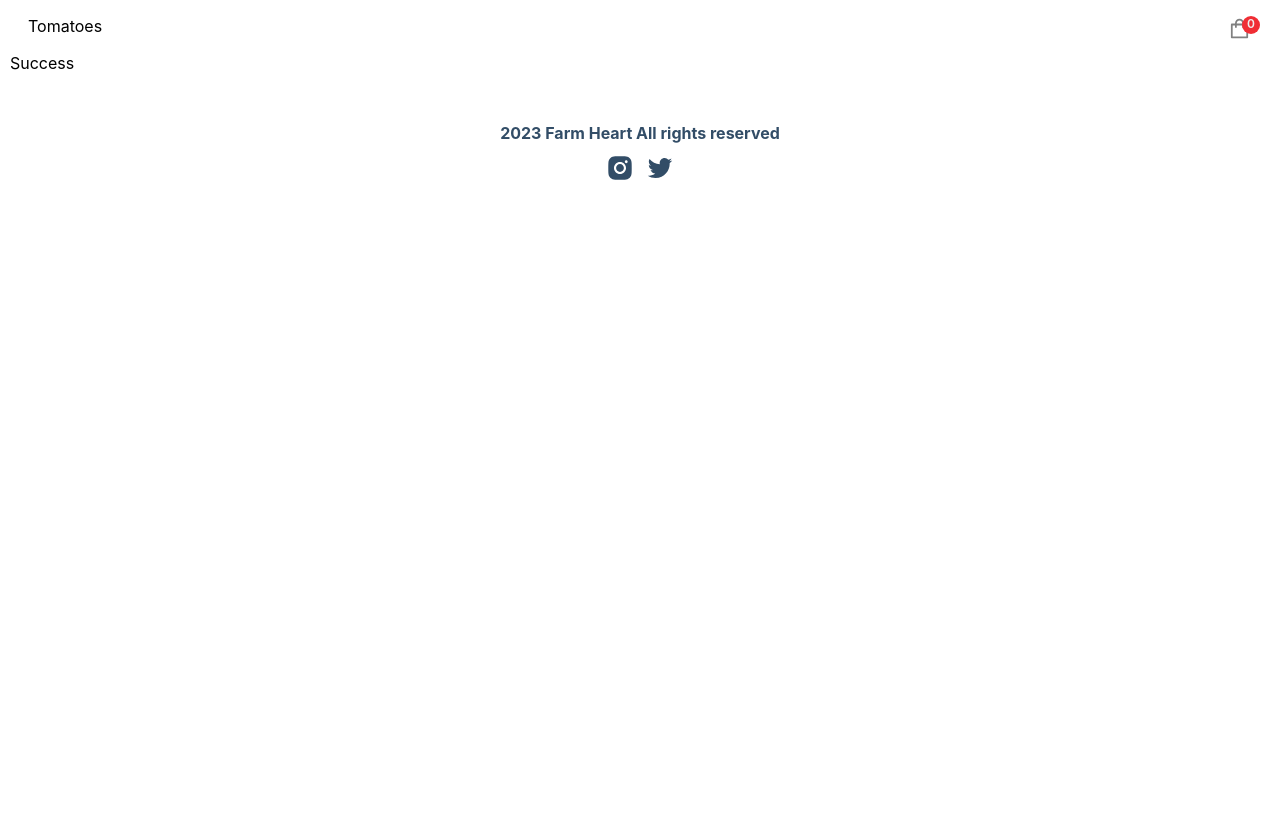
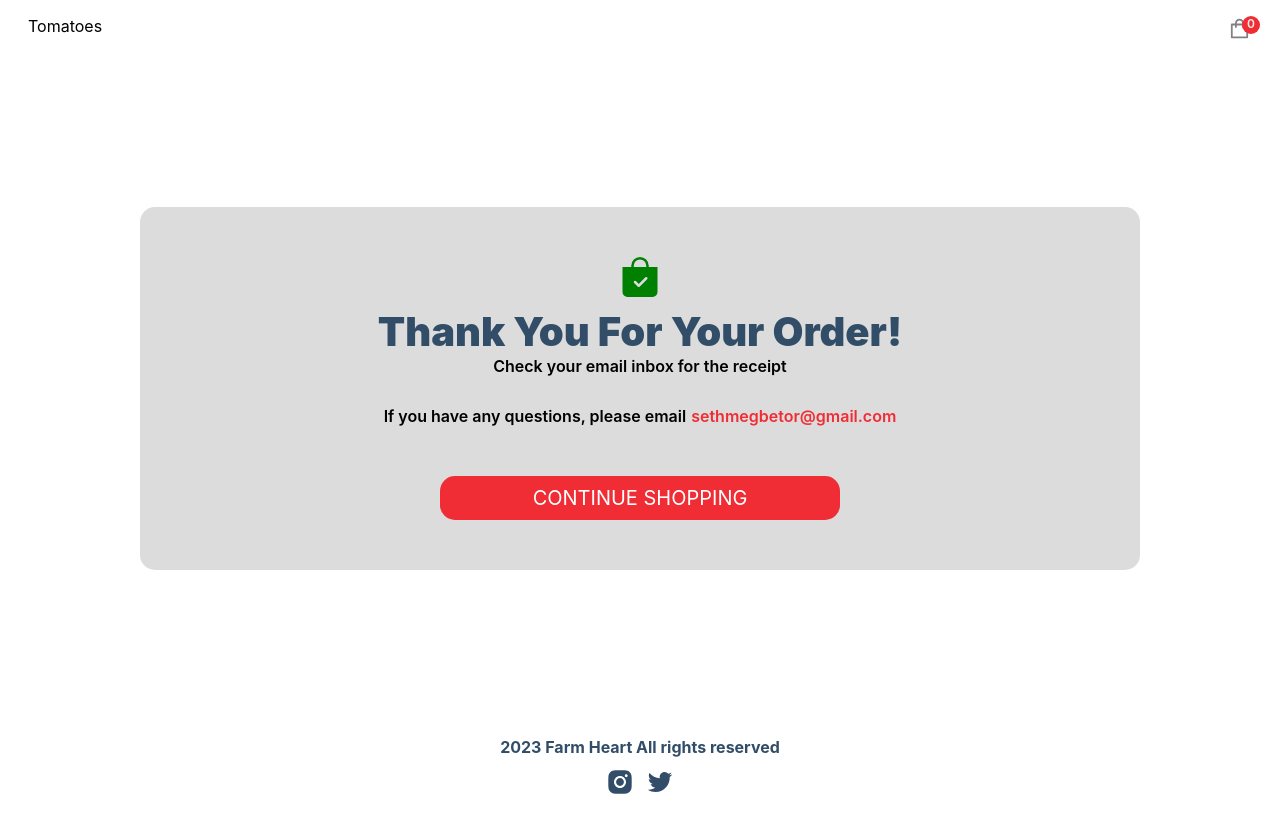
Before and after one commit to SethMegbetor/farm-heart-ecommerce-1, a Next.js app: page /success in a window 1280 px wide. Shown: the top 832 px of the page. Before the commit the page ends 800 px from the top, so only its background shows below. Built offline with nearby package versions, Linux system fonts and the light colour scheme.

Commit message:
done with success page structure

```diff
--- a/pages/success.js
+++ b/pages/success.js
@@ -1,12 +1,39 @@
 import React, { useState, useEffect } from "react";
 import Link from "next/link";
 import { BsBagCheckFill } from "react-icons/bs";
-import { useRouter } from "next/router";
+// import { useRouter } from "next/router";
 
 import { useStateContext } from "../context/StateContext";
 
 const Success = () => {
-  return <div>Success</div>;
+  const { setCartItems, setTotalPrice, setTotalQuantities } = useStateContext();
+
+  // const [order, setOrder] = useState(null);
+
+
+
+  return (
+    <div className="success-wrapper">
+      <div className="success">
+        <p className="icon">
+          <BsBagCheckFill />
+        </p>
+        <h2>Thank you for your order!</h2>
+        <p className="email-msg">Check your email inbox for the receipt</p>
+        <p className="description">
+          If you have any questions, please email
+          <a href="mailto:sethmegbetor@gmail.com" className="email">
+            sethmegbetor@gmail.com
+          </a>
+        </p>
+        <Link href="/">
+          <button type="button" width="300px" className="btn">
+            continue Shopping
+          </button>
+        </Link>
+      </div>
+    </div>
+  );
 };
 
 export default Success;
```
